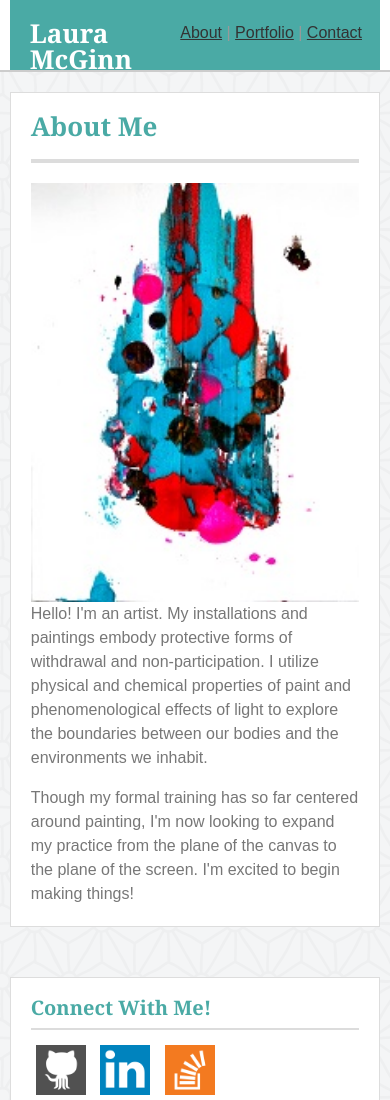
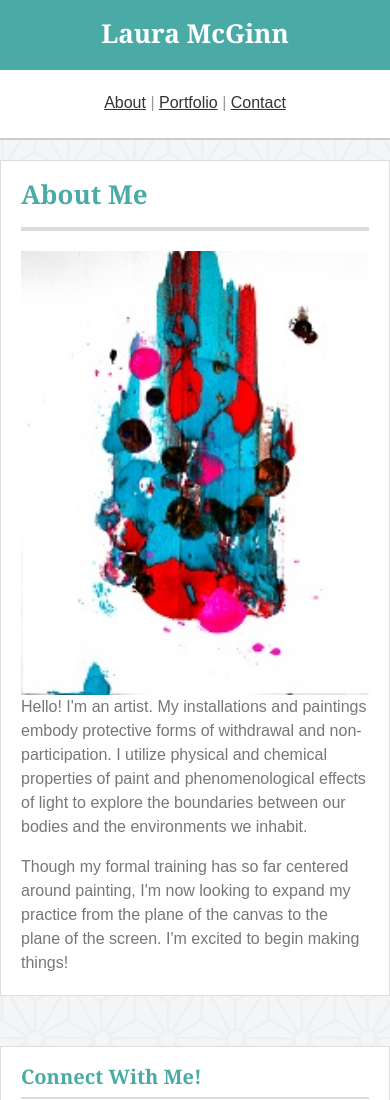
Before and after one commit to LauraMcG/Responsive-Portfolio, a plain HTML site: page index.html in a window 390 px wide. Shown: the top 1100 px of the page. Drawn offline with Linux system fonts and the light colour scheme.

Commit message:
done but for a few tweaks!

```diff
--- a/assets/css/style.css
+++ b/assets/css/style.css
@@ -51,6 +51,7 @@ a {
 	float: right;
 	color: #999;
 	position: relative;
+	margin-top: -70px;
 }
 
 .logo {
@@ -323,14 +324,28 @@ button {
 
 /*FIX TOP NAV BAR -- NAV STACKED BELOW LOGO*/
 
-	.logo {
+	.wrapper {
 		width: 100%;
 	}
 
+	.top {
+		height: 140px;
+		width: 100%;
+	}
+
+	.head {
+		width: 100%;
+	}
+
+	.logo {
+		width: 100%;
+		text-align: center;
+	}
+
 	.nav {
-		position: relative;
-		clear: both;
-
+		width: 100%;
+		margin-top: 0px;
+		text-align: center;
 	}
 
 	.profile img {
@@ -350,6 +365,10 @@ button {
 		margin-bottom: 5px;
 	}
 
+	.main {
+		width: 100%;
+	}
+
 	.main p {
 		clear: both;
 	}
--- a/index.html
+++ b/index.html
@@ -13,9 +13,12 @@
 <div class="wrapper">
 <!-- start header navigation
 -->
+
+<!-- this sorting of logo and nav fucks up all by the smallest -->
 	<div class = "head">
-		<div class="nav"><a href="index.html">About</a> | <a href="portfolio.html">Portfolio</a> | <a href="contact.html">Contact</a></div>
-		<div class="logo">Laura McGinn</div>
+	<div class="logo">Laura McGinn</div>
+	<div class="nav"><a href="index.html">About</a> | <a href="portfolio.html">Portfolio</a> | <a href="contact.html">Contact</a></div>
+
 	</div>
 <!-- start main area -->
 
```
Also changed, not shown: contact.html (+2 -1 lines), portfolio.html (+3 -1 lines).
